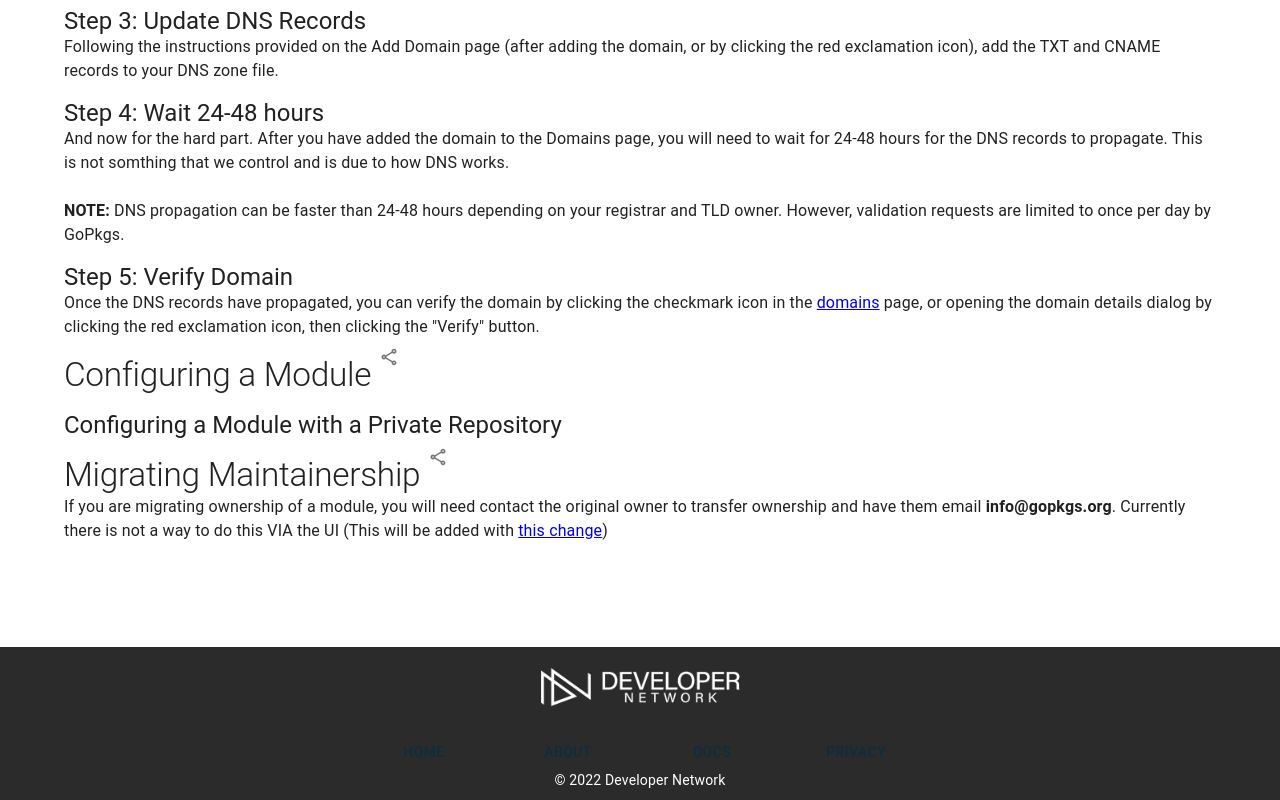
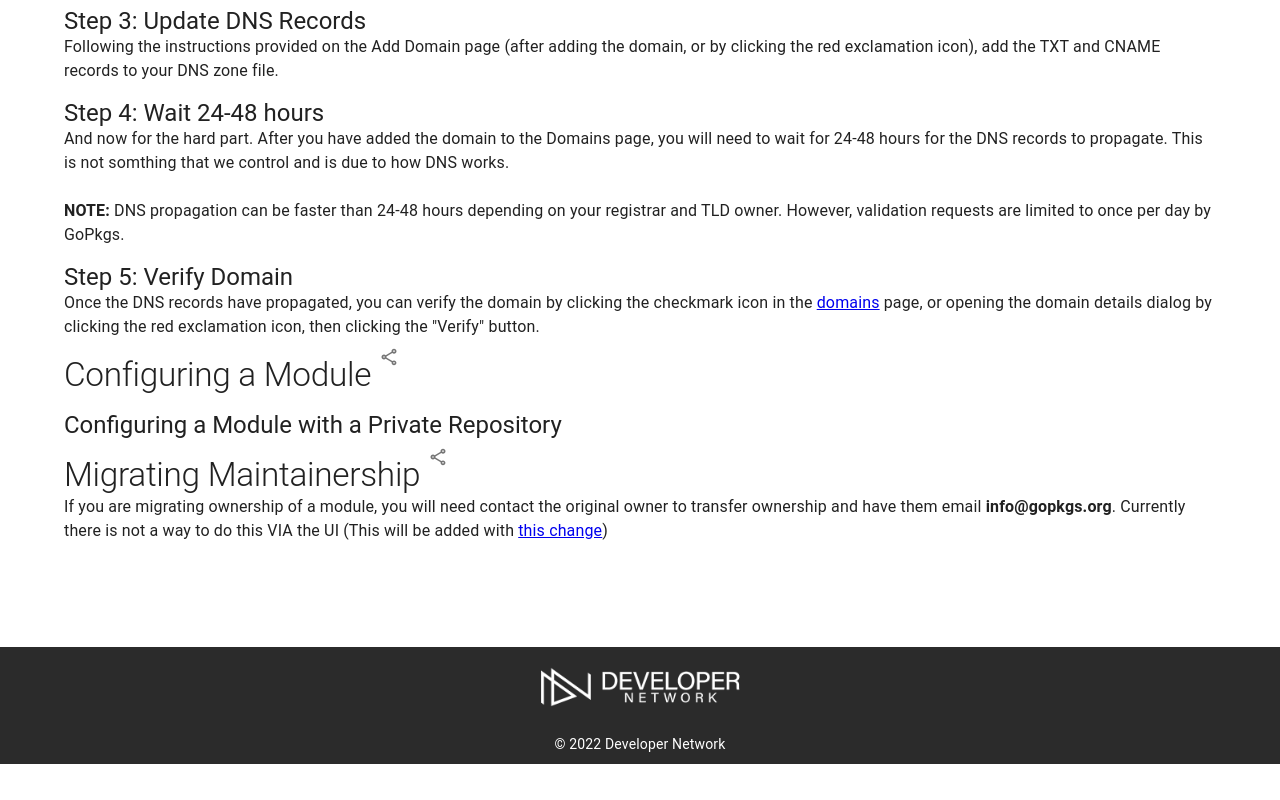
Before and after one commit to devnw/gopkgs-client, a React (Create React App) app: page /docs in a window 1280 px wide. Shown: the part 991-1791 px from the top of the page. After the commit the page ends 1755 px from the top, so only its background shows below. Built offline with nearby package versions, Linux system fonts and the light colour scheme.

Commit message:
Removing links from footer

```diff
--- a/src/components/Footer/Footer.js
+++ b/src/components/Footer/Footer.js
@@ -1,5 +1,5 @@
 import React from 'react'
-import { Grid, Container, Link, Button, Typography } from '@mui/material'
+import { Typography } from '@mui/material'
 
 import './Footer.scss'
 
@@ -10,32 +10,6 @@ const Footer = (props) => {
                 <a href="https://devnw.com">
                     <img src={props.logo} className="logo" alt="logo" />
                 </a>
-                <Container maxWidth="sm">
-                    <div className="footer-links">
-                        <Grid container spacing={3}>
-                            <Grid item xs={12} sm={6} md={3}>
-                                <Button component={Link} to={'/'}>
-                                    Home
-                                </Button>
-                            </Grid>
-                            <Grid item xs={12} sm={6} md={3}>
-                                <Button component={Link} to={'/about'}>
-                                    About
-                                </Button>
-                            </Grid>
-                            <Grid item xs={12} sm={6} md={3}>
-                                <Button component={Link} to={'/docs'}>
-                                    Docs
-                                </Button>
-                            </Grid>
-                            <Grid item xs={12} sm={6} md={3}>
-                                <Button component={Link} to={'/about#privacy'}>
-                                    Privacy
-                                </Button>
-                            </Grid>
-                        </Grid>
-                    </div>
-                </Container>
                 <Typography variant="body2" color="white" align="center">
                     © 2022 Developer Network
                 </Typography>
```
